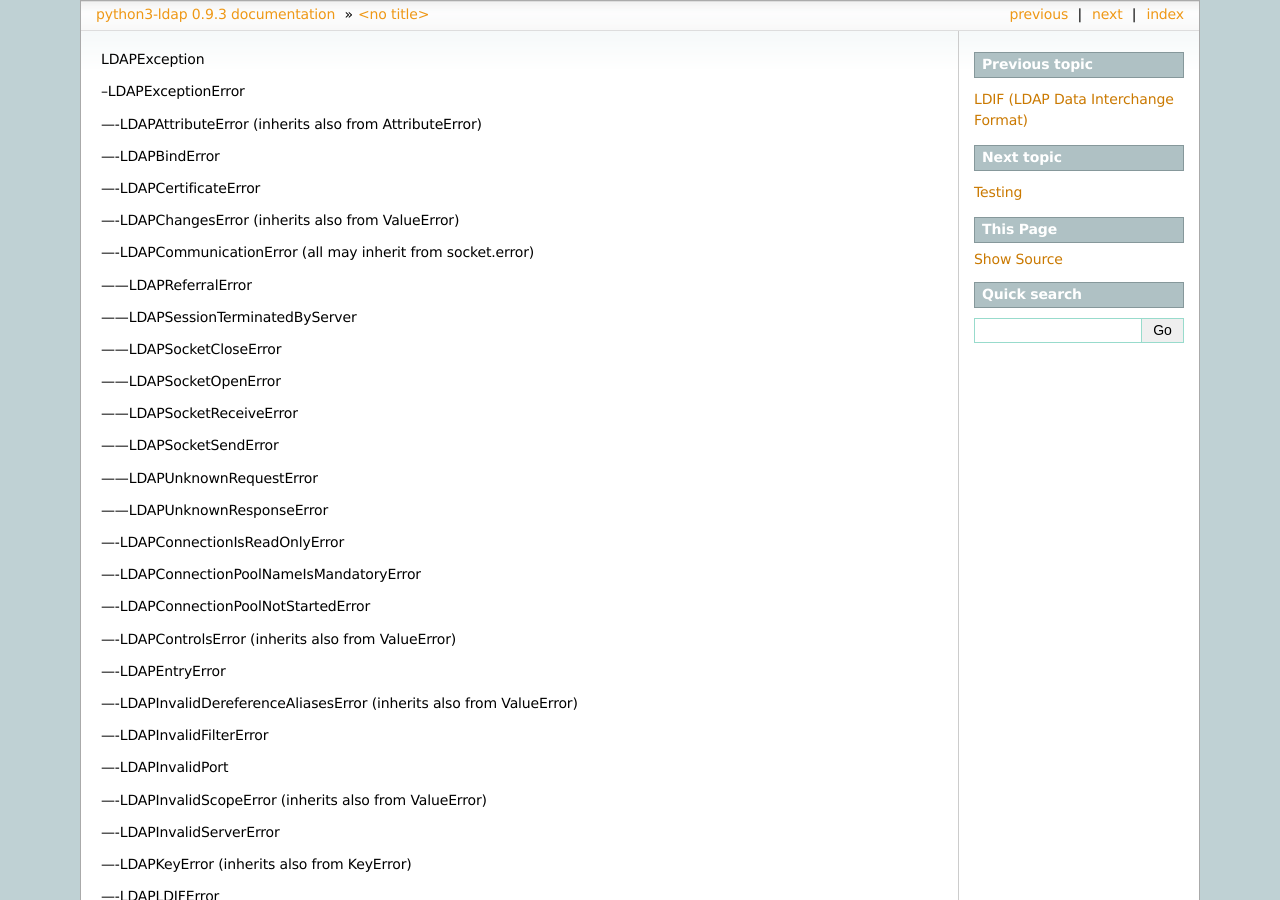
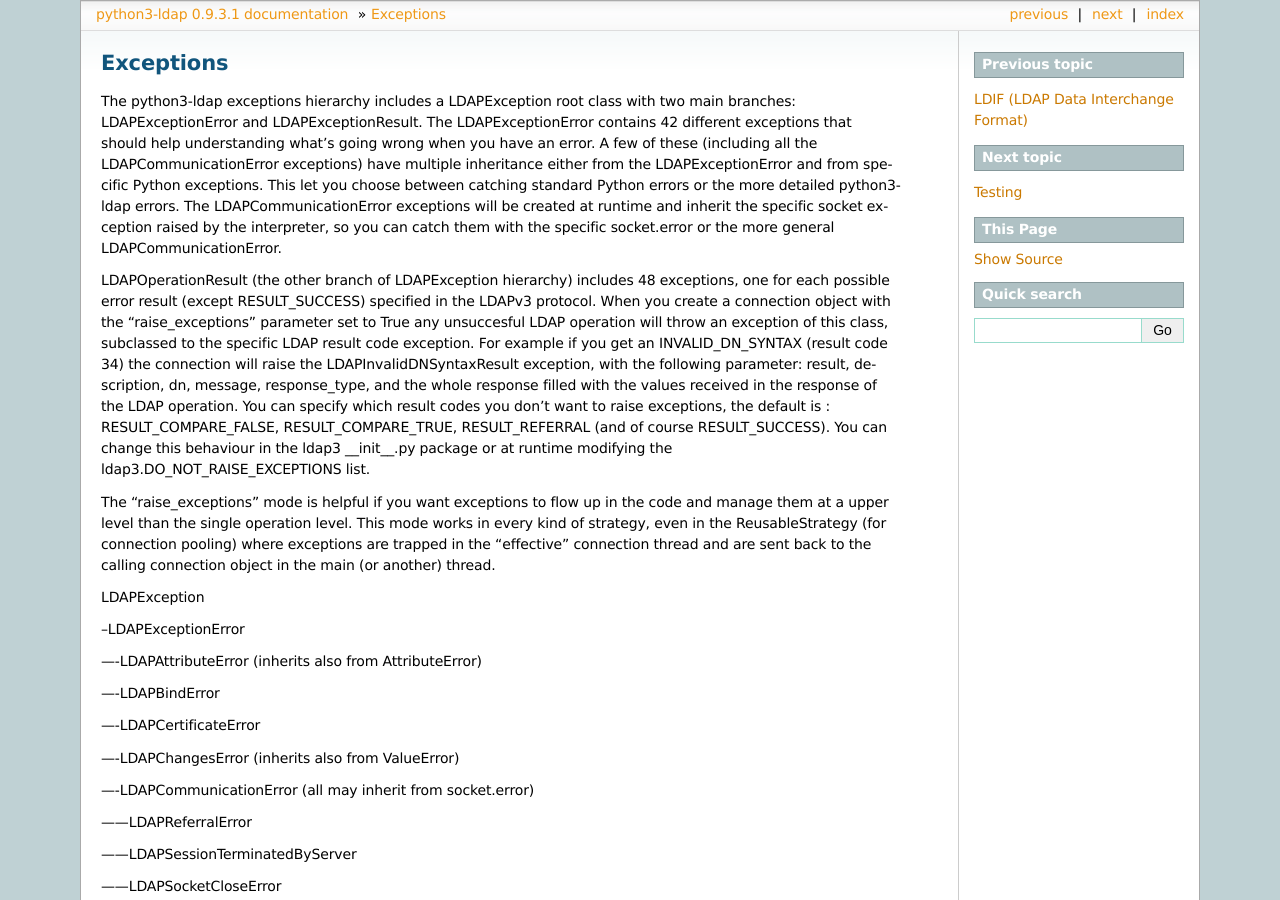
Before and after one commit to pycontribs/python3-ldap, a Sphinx documentation site: the page built from python3-ldap/docs/sphinx/source/exceptions.rst, in a window 1280 px wide and 900 px high. Built offline with Sphinx 7.4.7, drawn with Linux system fonts in a browser that asks for light colours; some of the changed text lies outside the part shown.

Commit message:
updated docs

```diff
--- a/python3-ldap/docs/sphinx/source/conf.py
+++ b/python3-ldap/docs/sphinx/source/conf.py
@@ -57,9 +57,9 @@
 # built documents.
 #
 # The short X.Y version.
-version = '0.9.3'
+version = '0.9.3.1'
 # The full version, including alpha/beta/rc tags.
-release = '0.9.3'
+release = '0.9.3.1'
 
 # The language for content autogenerated by Sphinx. Refer to documentation
 # for a list of supported languages.
--- a/python3-ldap/docs/sphinx/source/exceptions.rst
+++ b/python3-ldap/docs/sphinx/source/exceptions.rst
@@ -1,3 +1,43 @@
+Exceptions
+##########
+
+The python3-ldap exceptions hierarchy includes a LDAPException root class with two main
+branches: LDAPExceptionError and LDAPExceptionResult. The
+LDAPExceptionError contains 42 different exceptions that should help
+understanding what's going wrong when you have an error. A few of these
+(including all the LDAPCommunicationError exceptions) have multiple
+inheritance either from the LDAPExceptionError and from specific
+Python exceptions. This let you choose between catching standard Python
+errors or the more detailed python3-ldap errors. The
+LDAPCommunicationError exceptions will be created at runtime and
+inherit the specific socket exception raised by the interpreter, so
+you can catch them with the specific socket.error or the more general
+LDAPCommunicationError.
+
+LDAPOperationResult (the other branch of LDAPException hierarchy)
+includes 48 exceptions, one for each possible error result (except
+RESULT_SUCCESS) specified in the LDAPv3 protocol. When you create a
+connection object with the "raise_exceptions" parameter set to True
+any unsuccesful LDAP operation will throw an exception of this class, subclassed
+to the specific LDAP result code exception. For example if you get an
+INVALID_DN_SYNTAX (result code 34) the connection will raise the
+LDAPInvalidDNSyntaxResult exception, with the following parameter:
+result, description, dn, message, response_type, and the whole
+response filled with the values received in the response of the LDAP
+operation. You can specify which result codes you don't want to raise
+exceptions, the default is : RESULT_COMPARE_FALSE, RESULT_COMPARE_TRUE,
+RESULT_REFERRAL (and of course RESULT_SUCCESS). You can change this
+behaviour in the ldap3 __init__.py package or at runtime modifying the
+ldap3.DO_NOT_RAISE_EXCEPTIONS list.
+
+The "raise_exceptions" mode is helpful if you want exceptions to flow
+up in the code and manage them at a upper level than the single
+operation level. This mode works in every kind of strategy, even in
+the ReusableStrategy (for connection pooling) where exceptions are
+trapped in the "effective" connection thread and are sent back to the
+calling connection object in the main (or another) thread.
+
+
 LDAPException
 
 --LDAPExceptionError
```
Also changed, not shown: 2 other files.
